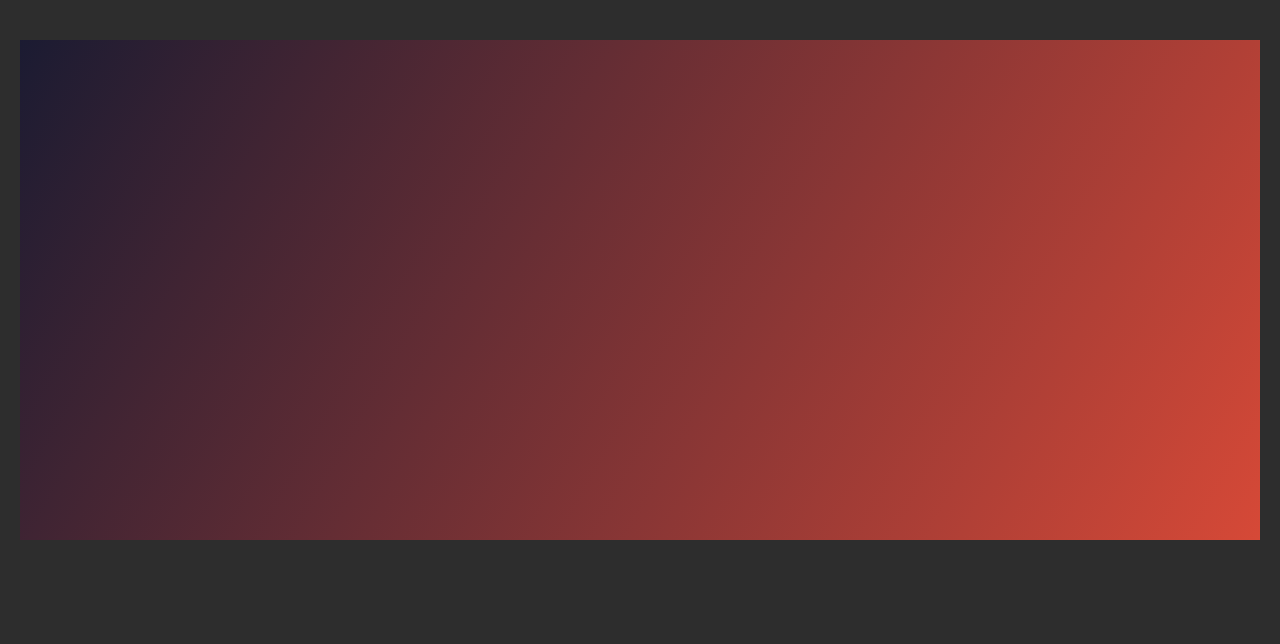
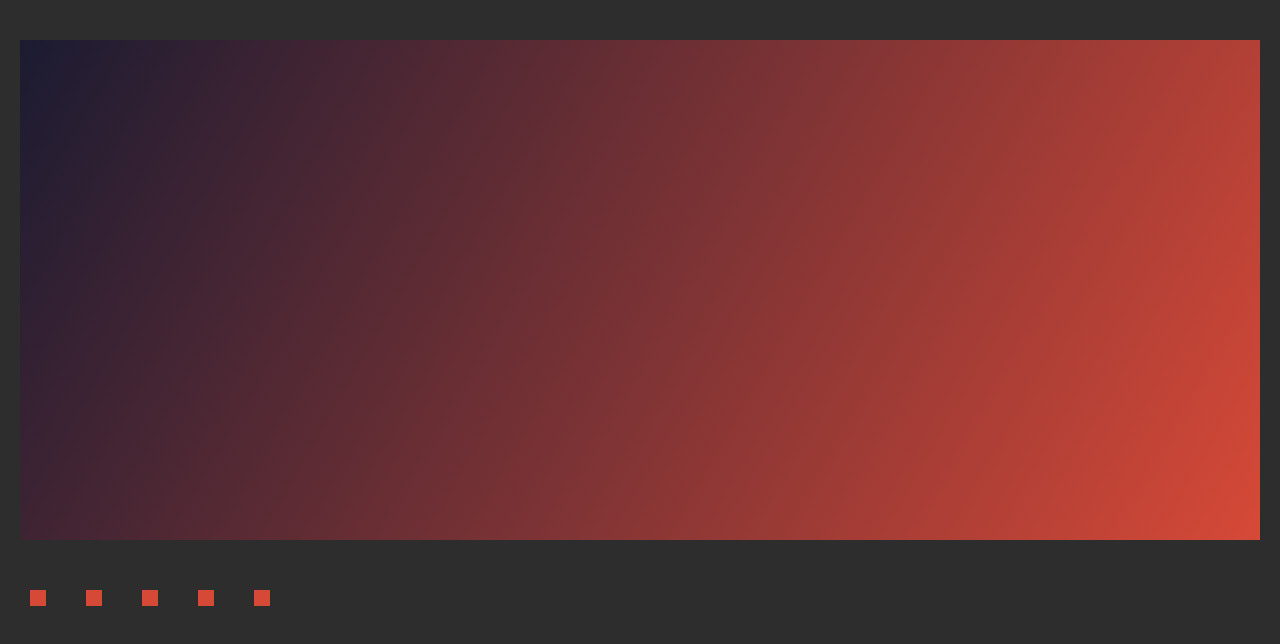
Before and after one commit to Into0/cssMemeSlider, a plain HTML site: page cssMemeSlider/index.html in a window 1280 px wide. Drawn offline with Linux system fonts and the light colour scheme.

Commit message:
feat: added pagination (Sun, 17.09.2023, 03:49)

```diff
--- a/cssMemeSlider/index.html
+++ b/cssMemeSlider/index.html
@@ -27,6 +27,27 @@
           <div class="slides__item slides__item5"></div>
         </div>
       </div>
+
+      <div class="container">
+        <div class="controls">
+          <label class="controls__item" for="slide1">
+            <span class="radio radio1"></span>
+          </label>
+          <label class="controls__item" for="slide2">
+            <span class="radio radio2"></span>
+          </label>
+          <label class="controls__item" for="slide3">
+            <span class="radio radio3"></span>
+          </label>
+          <label class="controls__item" for="slide4">
+            <span class="radio radio4"></span>
+          </label>
+          <label class="controls__item" for="slide5">
+            <span class="radio radio5"></span>
+          </label>
+        </div>
+      </div>
+
     </div>
   </section>
 </body>
--- a/cssMemeSlider/style.css
+++ b/cssMemeSlider/style.css
@@ -58,3 +58,46 @@ input[type=radio] {
 .slides__item3 { background-image: url(./assets/img/slide3.jpg); }
 .slides__item4 { background-image: url(./assets/img/slide4.jpg); }
 .slides__item5 { background-image: url(./assets/img/slide5.jpg); }
+
+.container {
+  display: flex;
+  justify-content: space-between;
+  width: 100%;
+}
+
+.controls {
+  display: flex;
+  gap: 2rem;
+  align-items: flex-start;
+}
+
+.controls__item {
+  padding: 1rem;
+  display: flex;
+  align-items: center;
+  justify-content: center;
+  cursor: pointer;
+}
+
+.controls__item:last-child {
+  padding-right: 0;
+}
+
+.controls__item:hover > .radio {
+  background-color: var(--Silver);
+  border: 0.3rem solid var(--Silver);
+}
+
+.controls__item:active > .radio {
+  border: 0.3rem solid var(--Blue-Dark);
+  background-color: transparent;
+}
+
+.radio {
+  background-color: var(--Orange);
+  width: 1.6rem;
+  height: 1.6rem;
+  cursor: pointer;
+  border: 0.3rem solid var(--Orange);
+  transition: all ease 0.5s;
+}
```
